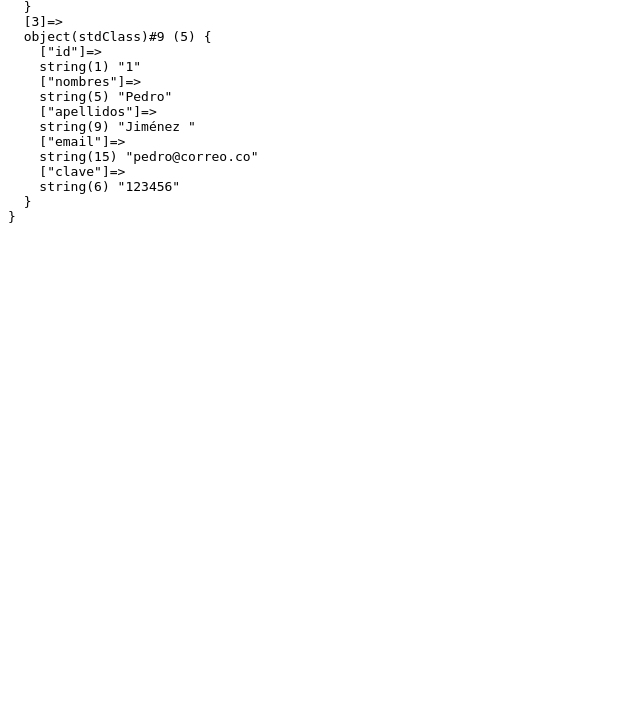
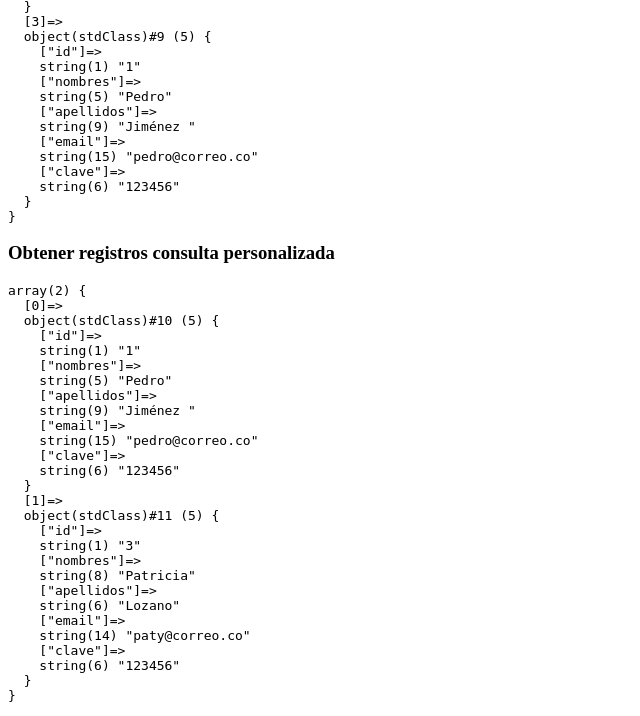
Before and after one commit to jcarlosj/Learning-Symfony3-MVC-POO-PHP-Nativo, a PHP site: page / in a window 1280 px wide. Shown: the part 1437-2153 px from the top of the page, without its empty margins (0-640 px from the left). Before the commit the page ends 1660 px from the top, so only its background shows below. Run offline with PHP 8.4, Linux system fonts and the light colour scheme; data comes from the database, SQL or seed files in the repository.

Commit message:
Agrega funcionalidad: Ejecutar consultas SQL personalizadas

```diff
--- a/core/EntityBase.php
+++ b/core/EntityBase.php
@@ -1,8 +1,8 @@
 <?php
   class EntityBase {
     # Atributos
-    private $db,
-            $table,
+    protected $db;
+    private $table,
             $connection;
 
     # Constructor
--- a/core/ModelBase.php
+++ b/core/ModelBase.php
@@ -34,6 +34,35 @@
       return parent :: deleteBy( $field, $value );
     }
 
+    # Ejecuta una consulta personalizada
+    public function executeSql( $query ) {
+      $resultSet = false;
+
+      $query = $this -> db -> query( $query );
+
+      if( $query == true ) {
+        if( $query -> num_rows > 1 ) {
+
+          while( $row = $query -> fetch_object() ) {
+              $resultSet[] = $row;
+          }
+
+        }
+        else if( $query == 1 ) {
+
+          if( $row = $query -> fetch_object() ) {
+              $resultSet = $row;
+          }
+
+        }
+      }
+      else {
+        $resultSet = false;
+      }
+
+      return $resultSet;
+    }
+
     /* NOTA: Se pueden crear todo tipo de métodos que nos ayuden a hacer
              operaciones con la Base de Datos con la Entidad */
 
--- a/index.php
+++ b/index.php
@@ -33,4 +33,9 @@
   $data = $model -> getAll();
   echo '<pre>'; var_dump( $data ); echo '</pre>';
 
+  # Obtener registros consulta personalizada
+  echo '<h3>Obtener registros consulta personalizada</h3>';
+  $query = "SELECT * FROM usuarios WHERE nombres LIKE 'P%'; ";
+  $data = $model -> executeSql( $query );
+  echo '<pre>'; var_dump( $data ); echo '</pre>';
 ?>
```
